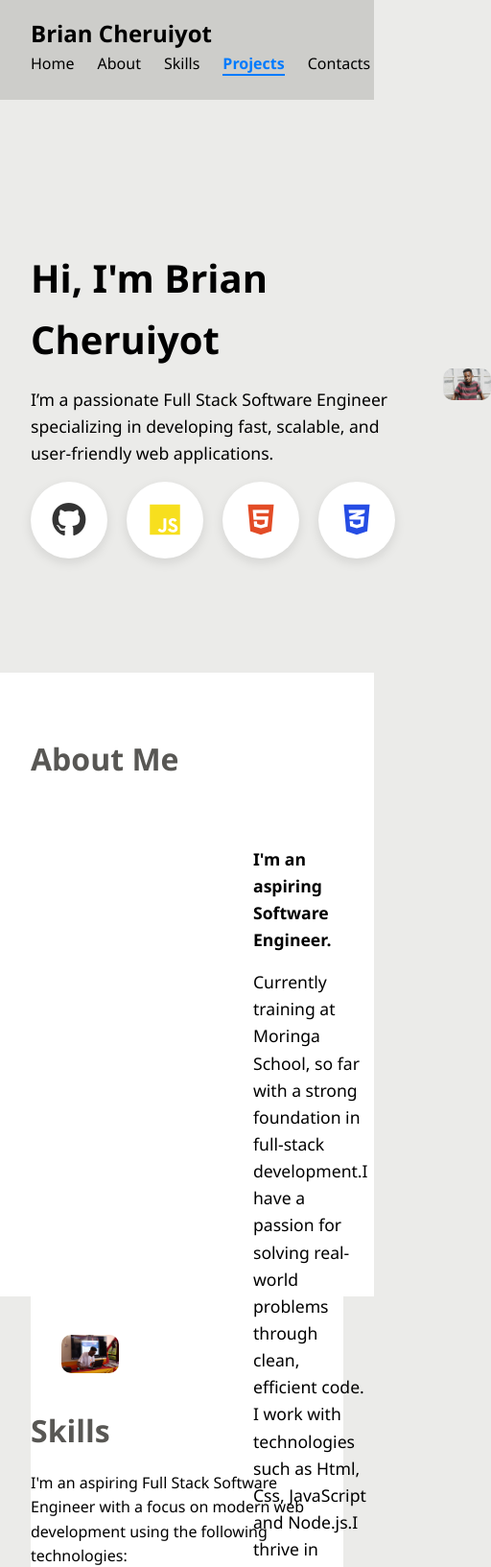
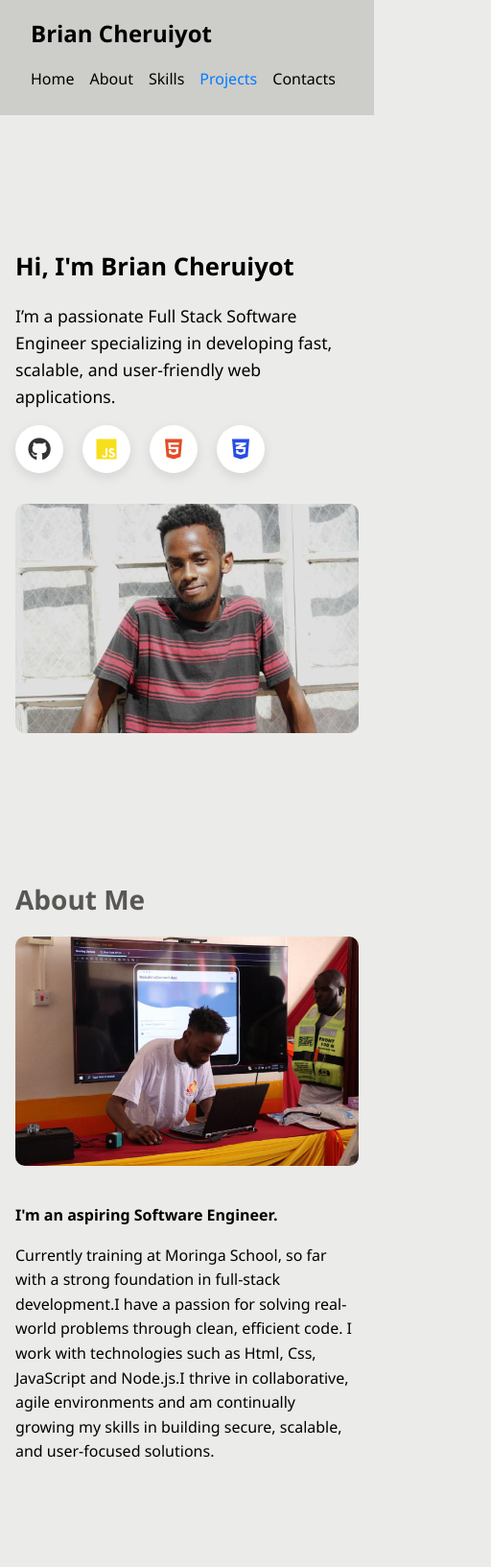
Before and after one commit to briancheruiyot11/personal-website, a plain HTML site: page index.html in a window 390 px wide. Shown: the top 1633 px of the page at 96% size, 512 px wide, since content can reach past the window. Drawn offline with Linux system fonts and the light colour scheme.

Commit message:
Add css/styles.css and script/script.js

```diff
--- a/css/styles.css
+++ b/css/styles.css
@@ -1,63 +1,59 @@
-* {
+*{
   margin: 0;
   padding: 0;
-  box-sizing: border-box;
-}
+  box-sizing: border-box; }
 
-/* Global Styles */
-body {
-  font-family: 'Segoe UI', Tahoma, Geneva, Verdana, sans-serif;
-  background-color:#EBEBE9;
-  color: black;
-  line-height: 1.6;
+html {
     scroll-behavior: smooth;
 }
 
+body {
+  font-family: "Segoe UI", Tahoma, Geneva, Verdana, sans-serif;
+  background: #ebebe9;
+  color: #000;
+  line-height: 1.6;
+}
+
+/* Links */
 a {
-  color: black;
+    color: inherit;
     text-decoration: none;
-  transition: opacity 0.3s ease;
+    transition: opacity .3s;
 }
 
 a:hover {
-  opacity: 0.7;
+    opacity: .7;
 }
 
 /* Header */
 header {
-  background-color:#CDCDCA;
+  background: #cdcdca;
   padding: 1rem 2rem;
-  position: sticky;
-  top: 0;
-  z-index: 1000;
+  position: sticky; top: 0; z-index: 1000;
 }
-
 nav {
   display: flex;
   justify-content: space-between;
   align-items: center;
   flex-wrap: wrap;
+  gap: 1rem;
 }
-
 .logo a {
     font-size: 1.5rem;
     font-weight: bold;
 }
-
 nav ul {
   list-style: none;
   display: flex;
   gap: 1.5rem;
+  flex-wrap: wrap;
 }
-
 nav li a {
     font-weight: 500;
 }
 
 nav li a.active {
     color: #007bff;
-  font-weight: bold;
-  border-bottom: 2px solid #007bff;
 }
 
 /* Section Layout */
@@ -74,32 +70,24 @@ section h2 {
 }
 
 section p, section ul {
-  font-size: 1rem;
     margin-bottom: 1rem;
 }
 
 ul li {
-  margin-bottom: 0.5rem;
+    margin-bottom: .5rem;
 }
 
 /* Hero Section */
 #hero {
   display: flex;
-  flex-direction: row;
   align-items: center;
-  margin-top: 90px;
-  margin-bottom: 55px;
-
+  gap: 2rem;
+  margin-block: 90px 55px;
+  flex-wrap: wrap;
 }
 
-.hero-image img {
-  max-width: 100%;
-  height: auto;
-  border-radius: 10px;
-  margin-bottom: 2rem;
-  width:600 px;
-  margin-left: 50px;
-
+.hero-content {
+    flex: 1 1 320px;
 }
 
 .hero-content h1 {
@@ -109,144 +97,76 @@ ul li {
 
 .hero-content p {
     font-size: 1.1rem;
-  color: black;
 }
 
+.hero-image {
+    flex: 1 1 280px;
+    display: flex;
+    justify-content: center;
+}
+
+.hero-image img {
+    max-width: 100%;
+    border-radius: 10px;
+}
+
+/*Icon Buttons */
 .icon-container {
     display: flex;
     gap: 20px;
-}
+    flex-wrap: wrap; }
 
 .icon {
   width: 80px;
   height: 80px;
   border-radius: 50%;
-  background: white;
-  color: #333;
+  background: #fff;
   display: flex;
   align-items: center;
   justify-content: center;
   font-size: 36px;
-  text-decoration: none;
-  box-shadow: 0 4px 12px rgba(0,0,0,0.1);
-  transition: transform 0.3s ease, color 0.3s ease;
+  box-shadow: 0 4px 12px rgba(0,0,0,.1);
+  transition: transform .3s;
 }
 
 .icon:hover {
     transform: scale(1.1);
 }
 
-/* Icon-specific colors */
-.icon.js { color: #f7df1e; }
-.icon.html { color: #e34c26; }
-.icon.css { color: #264de4; }
-.icon.github { color: #333; }
-.icon.website { color: #007bff; }
+/* Brand colours */
+.icon.js       { color:#f7df1e; }
+.icon.html     { color:#e34c26; }
+.icon.css      { color:#264de4; }
+.icon.github   { color:#333; }
+.icon.website  { color:#007bff; }
+.icon.linkedin { color:#0a66c2; }
+.icon.instagram{ color:#e1306c; }
+.icon.twitter  { color:#1da1f2; }
 
-/*About*/
-#aboutme{
-    background-color: white;
-    max-width: 100%;
-    height: 650px;
-}
-#aboutme h2{
-    padding: 4rem,1rem,2rem,2rem;
-  max-width: 1000px;
-  margin: 0 auto;
+
+#about, #company {
+  display: flex;
+  align-items: center;
+  justify-content: space-between;
+  gap: 2rem;
+  flex-wrap: wrap;
 }
 
-#about {
-  display: flex;
-  flex-direction: row;
-  align-items: center;
-  margin-top: 20px;
-  justify-content: space-between;
-  background-color: white;
-  padding: 4rem 2rem;
-  max-width: 1000px;
-  margin: 0 auto;
+.aboutme_image,
+.company_image {
+    flex: 1 1 280px;
 }
 
+.aboutme_image img,
+.company_image img {
+    max-width:100%; border-radius:10px;
+}
+.about_content,
+.company_description {
+    flex: 1 1 320px; }
 
 
-.aboutme_image img {
-  max-width: 120%;
-  height: auto;
-  border-radius: 10px;
-  margin-bottom: 2rem;
-  width:600 px;
-  margin-right: 50px;
-
-}
-
-.about_content  {
-  margin-left:150px;
-  max-width: 50%;
-}
-
-.about_content p {
-  font-size: 1.1rem;
-  color: black;
-}
-/*Skills*/
-#skills{
-    height: 650px;
-    margin-top: 50px;
-}
-
-/*Projects*/
-#projects{
-    background-color: white;
-    max-width: 100%;
-    height: 650px;
-}
-#projects h2,p{
-    padding: 4rem,1rem,2rem,2rem;
-  max-width: 1000px;
-  margin: 0 auto;
-}
-
-#company {
-  display: flex;
-  flex-direction: row;
-  align-items: center;
-  margin-top: 20px;
-  justify-content: space-between;
-  background-color: white;
-  padding: 4rem rem;
-  max-width: 1000px;
-  margin: 0 auto;
-}
-
-
-
-.company_image img {
-  max-width: 100%;
-  height: auto;
-  border-radius: 10px;
-  margin-bottom: 2rem;
-  width:600 px;
-  margin-left: 50px;
-
-}
-
-.company_description {
-  max-width: 100%;
-  height: auto;
-  border-radius: 10px;
-  margin-bottom: 2rem;
-  width:600 px;
-
-
-}
-
-.company_description ul{
-    display: inline;
-    justify-content: space-between;
-}
-
-
-/* Contact Form */
+/* Contact form  */
 #contacts form {
   display: flex;
   flex-direction: column;
@@ -257,33 +177,74 @@ ul li {
 
 #contacts input,
 #contacts textarea {
-  padding: 0.8rem;
-  border: none;
-  border-radius: 5px;
-  background-color: #4a4a48;
-  color: #f6f6f6;
+  padding: .8rem;
+  border:none;
+  border-radius:5px;
+  background:#4a4a48;
+  color:#f6f6f6;
 }
 
 #contacts button {
-  background-color: #f6f6f6;
-  color: #585754;
-  font-weight: bold;
-  padding: 0.8rem;
-  border: none;
-  border-radius: 5px;
-  cursor: pointer;
-  transition: opacity 0.3s ease;
+  background:#f6f6f6;
+  color:#585754;
+  font-weight:bold;
+  padding:.8rem;
+  border:none;
+  border-radius:5px;
+  cursor:pointer;
+  transition: opacity .3s;
 }
 
 #contacts button:hover {
-  opacity: 0.8;
+    opacity:.8;
 }
 
-/* Footer */
 footer {
-  background-color: #4a4a48;
-  text-align: center;
-  padding: 1rem 2rem;
-  color: #f6f6f6;
-  font-size: 0.9rem;
+  background:#4a4a48;
+  text-align:center;
+  padding:1rem 2rem;
+  color:#f6f6f6;
+  font-size:.9rem;
 }
+
+/*Media Queries */
+@media (max-width: 992px) {
+  .icon { width:70px;
+    height:70px;
+    font-size:32px; }
+  .hero-content h1 {
+    font-size:2.2rem; }
+}
+
+@media (max-width: 768px) {
+  .icon { width:60px;
+    height:60px;
+    font-size:28px; }
+  section h2     {
+    font-size:1.75rem;
+}
+  .hero-content h1 {
+    font-size:2rem;
+}
+  #aboutme,#skills,#projects {
+    height:auto;
+}
+}
+@media (max-width: 480px) {
+  .icon {
+    width:50px;
+    height:50px;
+    font-size:24px;
+}
+
+  nav ul {
+    gap:1rem;
+}
+
+  .hero-content h1 {
+    font-size:1.6rem;
+}
+  section {
+    padding:3rem 1rem;
+}
+}
--- a/script/script.js
+++ b/script/script.js
@@ -1,23 +1,18 @@
 document.addEventListener('DOMContentLoaded', () => {
-  const sections = document.querySelectorAll('section[id]');
-  const navLinks = document.querySelectorAll('nav ul li a');
+  const sections  = document.querySelectorAll('section[id]');
+  const navLinks  = document.querySelectorAll('nav ul li a');
 
   function setActiveLink() {
     const scrollY = window.pageYOffset;
 
-    sections.forEach(section => {
-      const top = section.offsetTop - 120;
-      const bottom = top + section.offsetHeight;
-      const id = section.getAttribute('id');
+    sections.forEach(sec => {
+      const top  = sec.offsetTop - 120;
+      const end  = top + sec.offsetHeight;
+      const id   = sec.getAttribute('id');
 
-      if (scrollY >= top && scrollY < bottom) {
+      if (scrollY >= top && scrollY < end) {
         navLinks.forEach(link => {
-          const href = link.getAttribute('href');
-          if (href && href.includes(id)) {
-            link.classList.add('active');
-          } else {
-            link.classList.remove('active');
-          }
+          link.classList.toggle('active', link.getAttribute('href').includes(id));
         });
       }
     });
```
Lines whose indentation alone changed are shown as unchanged.
